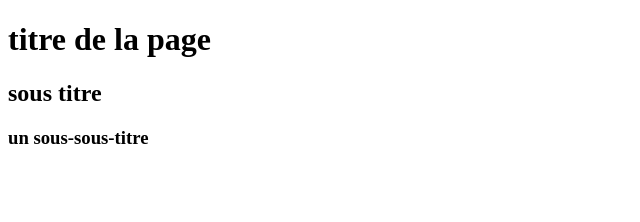
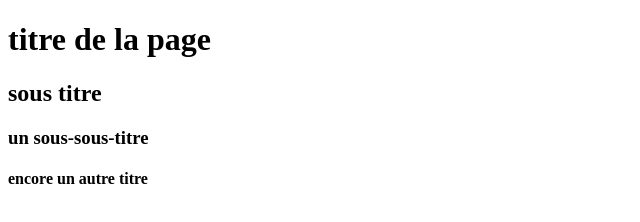
Before and after one commit to Niamor70/depottest, a plain HTML site: page index.html in a window 1280 px wide. Shown: the whole page, without its empty margins (0-640 px from the left). Drawn offline with Linux system fonts and the light colour scheme.

Commit message:
ajout d'un H4

```diff
--- a/index.html
+++ b/index.html
@@ -10,5 +10,6 @@
     <h1>titre de la page</h1>
     <h2>sous titre</h2>
     <h3>un sous-sous-titre</h3>
+    <h4>encore un autre titre</h4>
 </body>
 </html>
```
